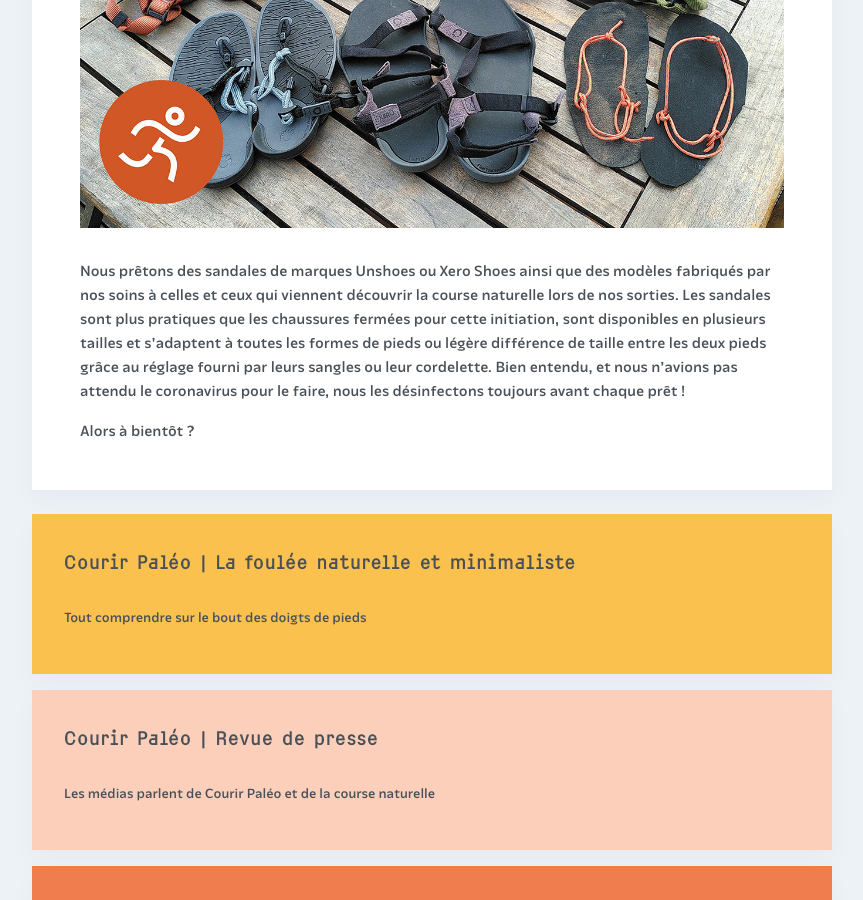
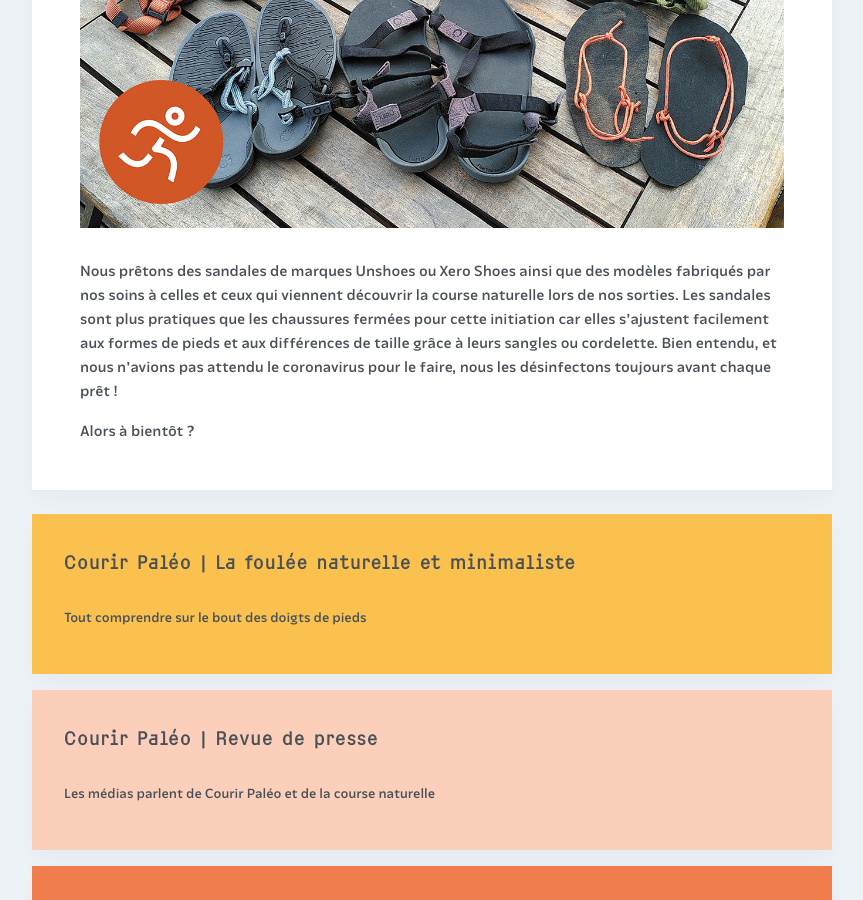
Before and after one commit to courirpaleo/courirpaleo.github.io, a Jekyll site: the page built from _pages-secondary/foulee-naturelle.md, in a window 1280 px wide and 900 px high, scrolled down 5618 px. Shown: the whole window, without its empty margins (208-1071 px from the left). Built offline with Jekyll 4.4.1, drawn with Linux system fonts in a browser that asks for light colours; some web fonts are replaced.

Commit message:
Update foulee-naturelle.md

```diff
--- a/_pages-secondary/foulee-naturelle.md
+++ b/_pages-secondary/foulee-naturelle.md
@@ -61,6 +61,6 @@
 
 ![Courir Paleo](/assets/images/CourirPaleo_course_sorties_sandales_pret_1200px.jpg)
 
-Nous prêtons des sandales de marques Unshoes ou Xero Shoes ainsi que des modèles fabriqués par nos soins à celles et ceux qui viennent découvrir la course naturelle lors de nos sorties. Les sandales sont plus pratiques que les chaussures fermées pour cette initiation, sont disponibles en plusieurs tailles et s'adaptent à toutes les formes de pieds ou légère différence de taille entre les deux pieds grâce au réglage fourni par leurs sangles ou leur cordelette. Bien entendu, et nous n'avions pas attendu le coronavirus pour le faire, nous les désinfectons toujours avant chaque prêt&nbsp;!
+Nous prêtons des sandales de marques Unshoes ou Xero Shoes ainsi que des modèles fabriqués par nos soins à celles et ceux qui viennent découvrir la course naturelle lors de nos sorties. Les sandales sont plus pratiques que les chaussures fermées pour cette initiation car elles s'ajustent facilement aux formes de pieds et aux différences de taille grâce à leurs sangles ou cordelette. Bien entendu, et nous n'avions pas attendu le coronavirus pour le faire, nous les désinfectons toujours avant chaque prêt&nbsp;!
 
 Alors à bientôt&nbsp;?
```
